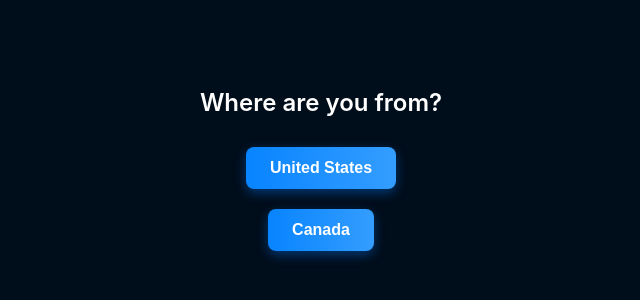
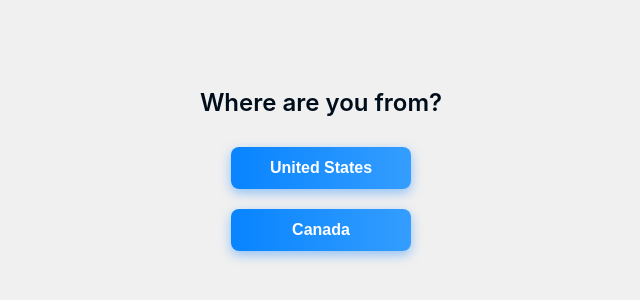
Before and after one commit to eliask47/lander, a plain HTML site: page lander/red1/index.html in a window 1280 px wide. Shown: the part 234-534 px from the top of the page, without its empty margins (319-959 px from the left). Drawn offline with Linux system fonts and the light colour scheme.

Commit message:
Update index.html

```diff
--- a/lander/red1/index.html
+++ b/lander/red1/index.html
@@ -8,7 +8,7 @@
     body {
       margin: 0;
       padding: 0;
-      background: #000d1a;
+      background: #f0f0f0;
       color: white;
       font-family: 'Inter', sans-serif;
       display: flex;
@@ -21,6 +21,7 @@
       font-weight: 600;
       font-size: 24px;
       margin-bottom: 20px;
+      color: #000d1a;
     }
     .btn {
       background: linear-gradient(to right, #0884ff, #349dff);
@@ -34,6 +35,8 @@
       cursor: pointer;
       box-shadow: 0 4px 12px rgba(0, 123, 255, 0.4);
       transition: transform 0.2s ease;
+      min-width: 180px;
+      text-align: center;
     }
     .btn:hover {
       transform: scale(1.05);
```
